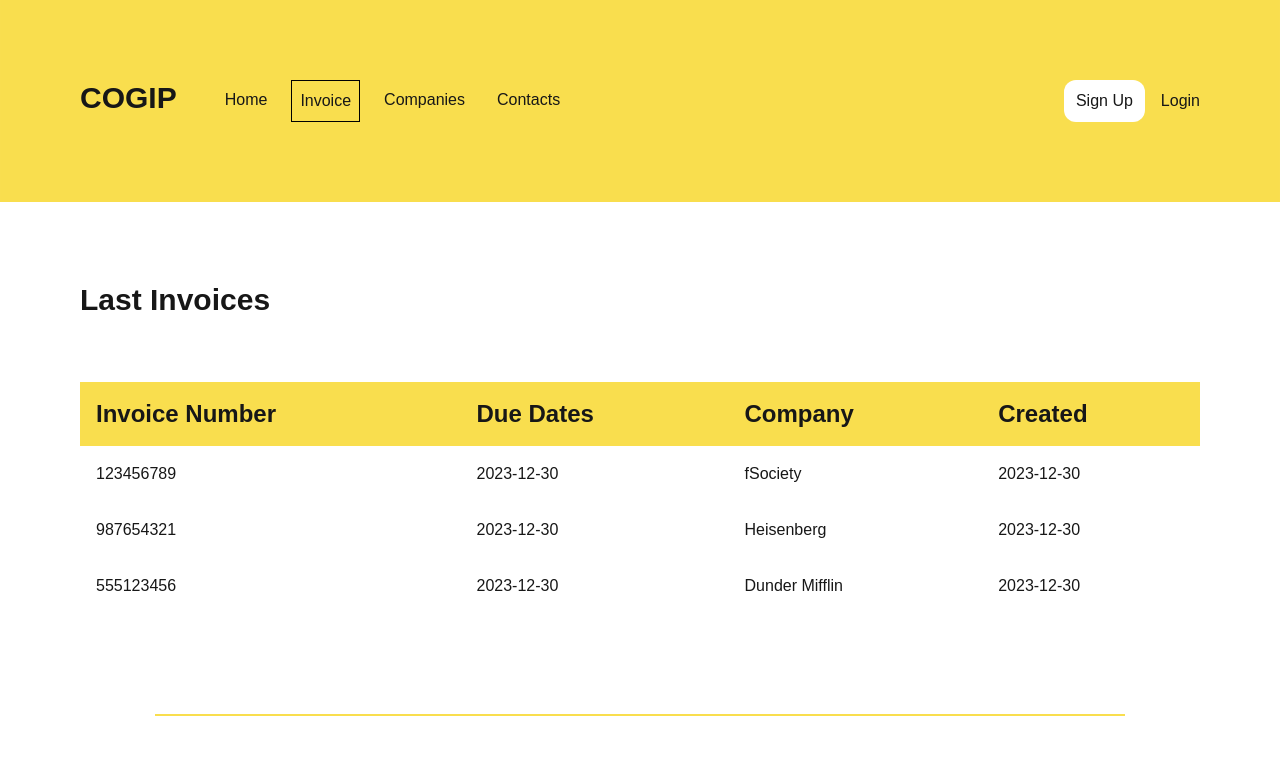
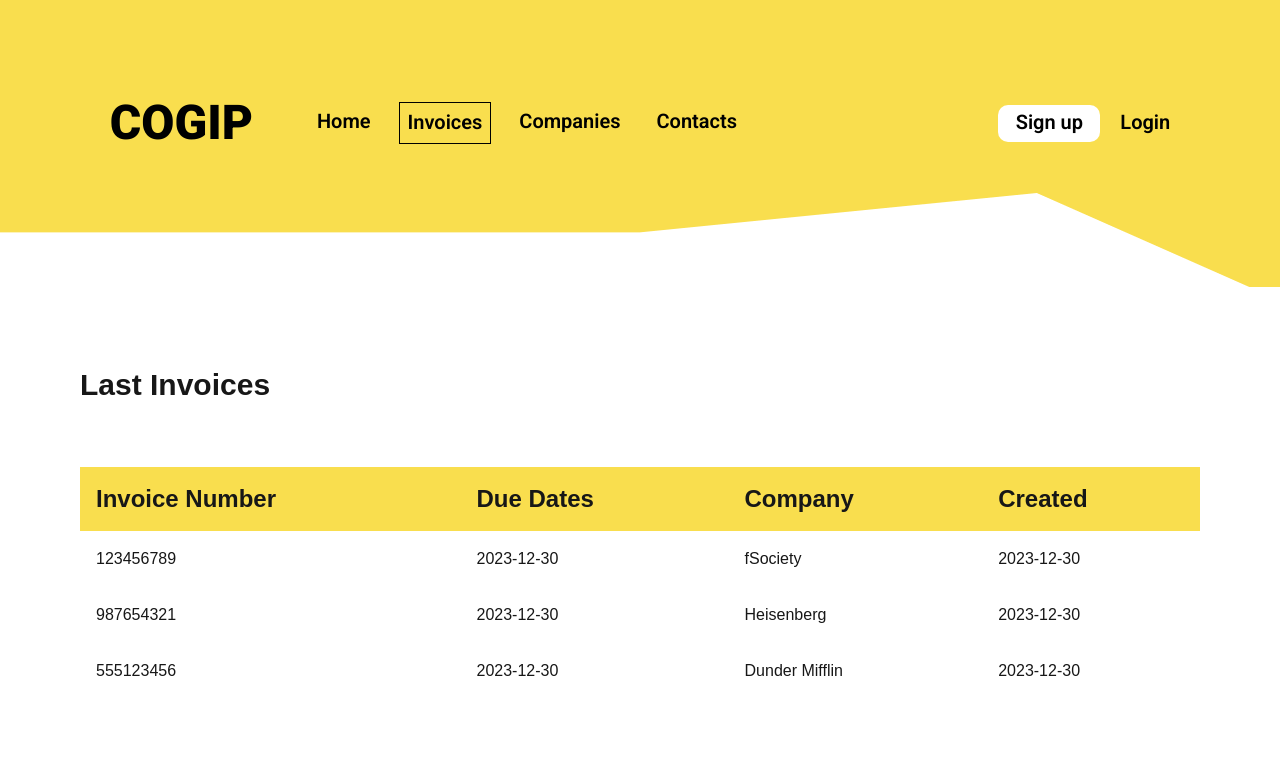
Before and after one commit to sam-sepiol1/cogip-client, a Next.js app: page /invoices in a window 1280 px wide. Shown: the top 776 px of the page. Built offline with nearby package versions, Linux system fonts and the light colour scheme.

Commit message:
Add classes to the menu and rectangle below

```diff
--- a/app/components/Header.tsx
+++ b/app/components/Header.tsx
@@ -5,16 +5,17 @@ export default function Header() {
     const pathname = usePathname();
     return (
         <main>
-        <div className=' bg-[url("/Home_Header/background.svg")] bg-cover bg-no-repeat'>
-            <header className='flex gap-10 p-20 size-auto '>
-                <h2 className='text-3xl font-bold'> COGIP </h2>
-                <nav className='content-center'>
-                    <ul className='flex flex-row gap-4 '>
+            <div className="bg-[#F9DE4E] bg-cover bg-no-repeat bg-fixed h-[287px] relative overflow-hidden">
+                <header className="w-[82.85%] pt-[95px] mx-auto flex justify-between items-center">
+                    <h2 className="font-logo-header">COGIP</h2>
+
+                    <nav className="flex-grow">
+                        <ul className="font-nav-header ml-14 flex flex-row gap-5">
                             <li className={`hover:border border-black p-2 ${pathname === '/' ? 'border border-black' : ''}`}>
                                 <a href='/'>Home</a>
                             </li>
                             <li className={`hover:border border-black p-2 ${pathname === '/invoices' ? 'border border-black' : ''}`}>
-                            <a href='/invoices'>Invoice</a>
+                                <a href='/invoices'>Invoices</a>
                             </li>
                             <li className={`hover:border border-black p-2 ${pathname === '/companies' ? 'border border-black' : ''}`}>
                                 <a href='/companies'>Companies</a>
@@ -24,12 +25,18 @@ export default function Header() {
                             </li>
                         </ul>
                     </nav>
-                <div className='flex flex-row gap-4 ml-auto'>
-                    <button className='bg-white px-3 py-1 rounded-xl'> Sign Up </button>
-                    <button> Login </button>
+
+                    <div className="font-nav-header flex flex-row gap-5">
+                        <button className="bg-white w-[102px] h-[37px] rounded-[10px]">Sign up</button>
+                        <button>Login</button>
                     </div>
                 </header>
+
+                <picture
+                    className="absolute top-[192px] left-1/2 translate-x-[-50%] w-[1300px] h-[114px] z-10">
+                    <img src="/Home_Header/Rectangle.png" alt="illustration" className="w-full h-full object-contain"/>
+                </picture>
             </div>
         </main>
-    )
+    );
 }
```
Lines whose indentation alone changed are shown as unchanged.
